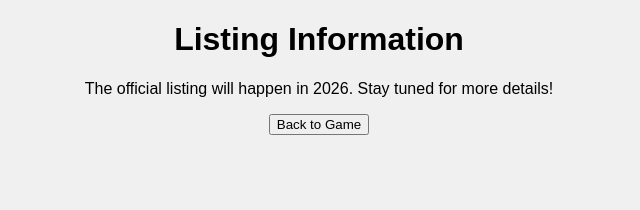
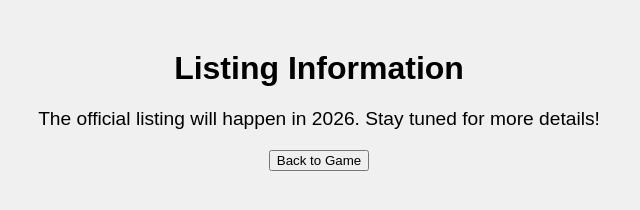
Before and after one commit to Manma-Manok/EmojiRPG, a plain HTML site: page listing.html in a window 1280 px wide. Shown: the whole page, without its empty margins (321-961 px from the left). Drawn offline with Linux system fonts and the light colour scheme.

Commit message:
Update styles.css

```diff
--- a/styles.css
+++ b/styles.css
@@ -4,7 +4,6 @@ body {
   background-color: #f0f0f0;
   margin: 0;
   padding: 0;
-  overflow: hidden;
 }
 
 #game-container {
@@ -46,3 +45,11 @@ body {
   font-size: 1em;
   cursor: pointer;
 }
+
+h1 {
+  margin-top: 50px;
+}
+
+p {
+  font-size: 1.2em;
+}
```
